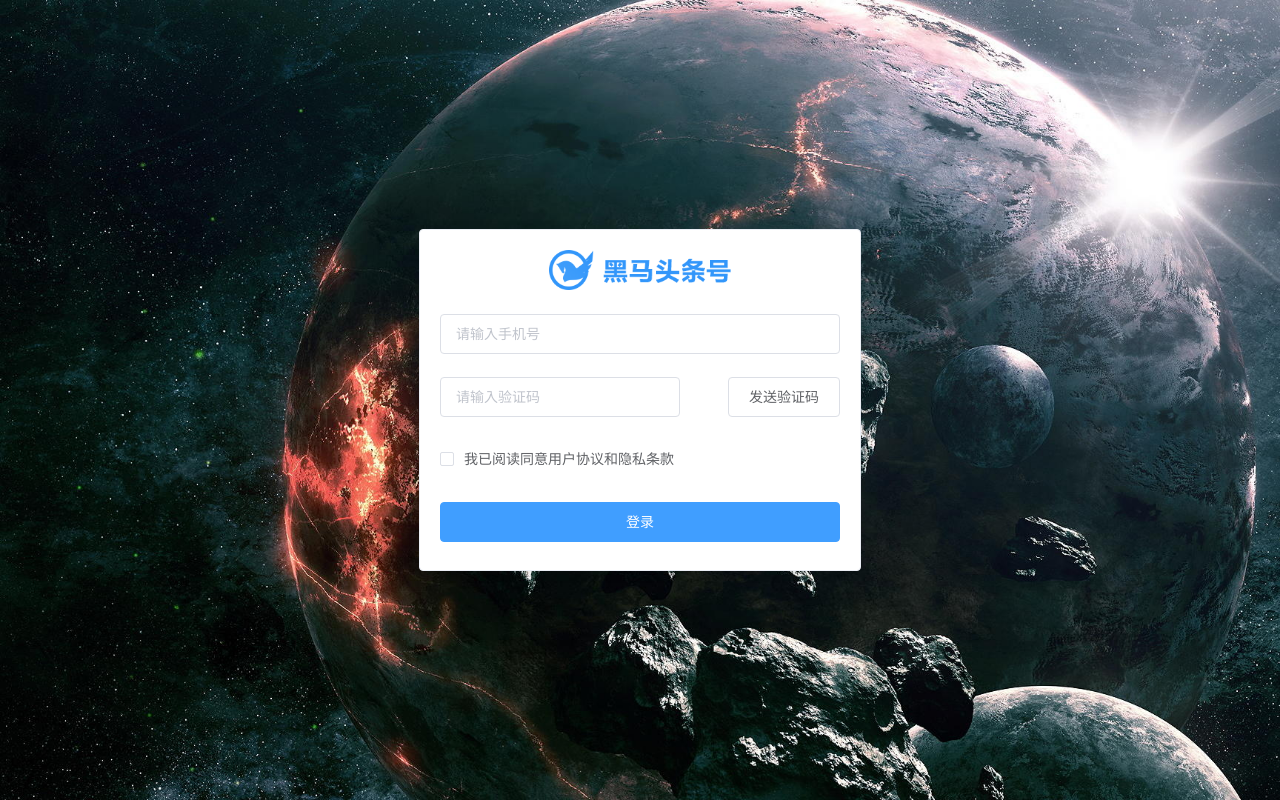
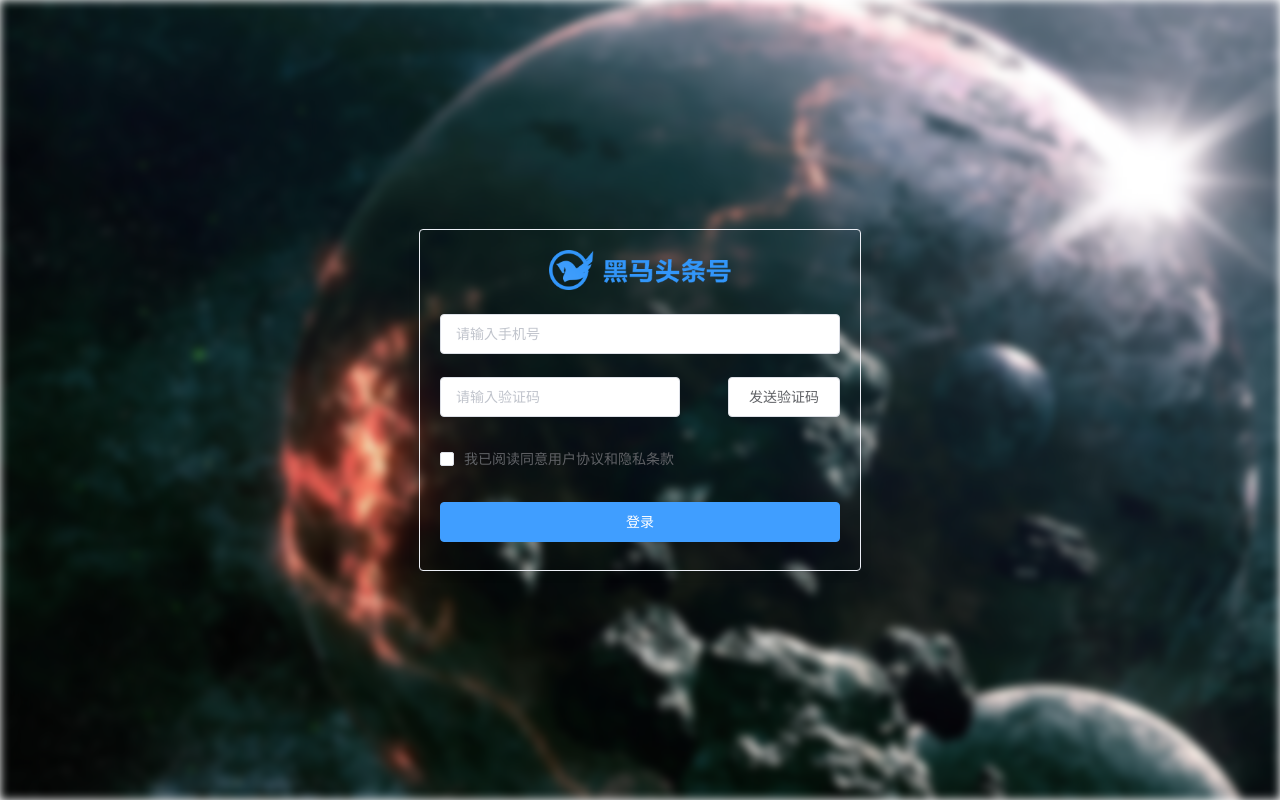
Before and after one commit to shuiruohanyu/94-heimatoutiaopc, a Vue app: page /#/login in a window 1280 px wide. Built offline with nearby package versions, Linux system fonts and the light colour scheme.

Commit message:
数据绑定及校验-表单校验准备

```diff
--- a/src/views/login/index.vue
+++ b/src/views/login/index.vue
@@ -7,23 +7,23 @@
        <div class='title'>
          <img src="../../assets/img/logo_index.png" alt="">
        </div>
-       <!-- 表单 -->
-       <el-form style="margin-top:20px">
-         <!-- 表单容器 -->
-         <el-form-item>
-           <!-- 表单域 -->
-           <el-input placeholder="请输入手机号"></el-input>
+       <!-- 表单 绑定model属性  绑定rules属性(表单验证规则) -->
+       <el-form :model="loginForm" :rules="loginRules" style="margin-top:20px">
+         <!-- 表单容器 设置prop属性 prop表示要校验的字段名-->
+         <el-form-item prop="mobile">
+           <!-- 表单域  v-model双向绑定 -->
+           <el-input v-model="loginForm.mobile" placeholder="请输入手机号"></el-input>
          </el-form-item>
          <!-- 验证码 -->
-         <el-form-item>
-           <el-input style="width:60%" placeholder="请输入验证码"></el-input>
+         <el-form-item prop="code">
+           <el-input v-model="loginForm.code" style="width:60%" placeholder="请输入验证码"></el-input>
            <!-- 放置一个按钮 -->
            <el-button style="float:right" plain>发送验证码</el-button>
          </el-form-item>
          <!-- 表单域 -->
-         <el-form-item>
+         <el-form-item prop="checked">
            <!-- 是否同意被人家坑 -->
-           <el-checkbox>我已阅读同意用户协议和隐私条款</el-checkbox>
+           <el-checkbox v-model="loginForm.checked">我已阅读同意用户协议和隐私条款</el-checkbox>
          </el-form-item>
          <!-- 按钮 -->
          <el-form-item>
@@ -36,7 +36,20 @@
 
 <script>
 export default {
+  data () {
+    return {
+      // 登录表单的数据
+      loginForm: {
+        mobile: '', // 手机号
+        code: '', // 验证码
+        checked: false // 是否同意用户协议
+      },
+      // 定义表单的验证规则
+      loginRules: {
 
+      }
+    }
+  }
 }
 </script>
 
@@ -44,13 +57,24 @@ export default {
 // 加了scoped属性 就只会对当前自己的组件起作用
 // 如果需要写less 需要在style标签中 lang='less'
 .login {
-  background-image: url('../../assets/img/back.jpg');
+  // background-image: url('../../assets/img/back.jpg');
   height: 100vh;// 当前屏幕可视区域分成100份
-  background-size: cover;
   display: flex;
   justify-content: center;
   align-items: center;
+  &:before {
+     content: '123';
+     width: 100%;
+     height: 100%;
+     position: absolute;
+     background-image: url('../../assets/img/back.jpg');
+     filter: blur(5px);
+      background-size: cover;
+
+  }
   .login-card {
+    background: rgba(0, 0, 0, 0);
+    z-index: 2;
     width:440px;
     height: 340px;
     .title {
```
